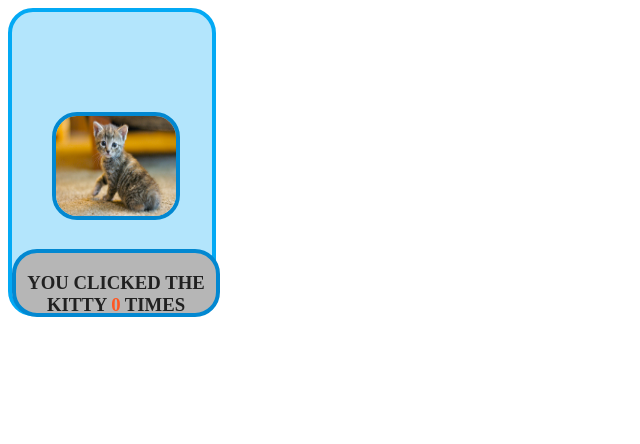
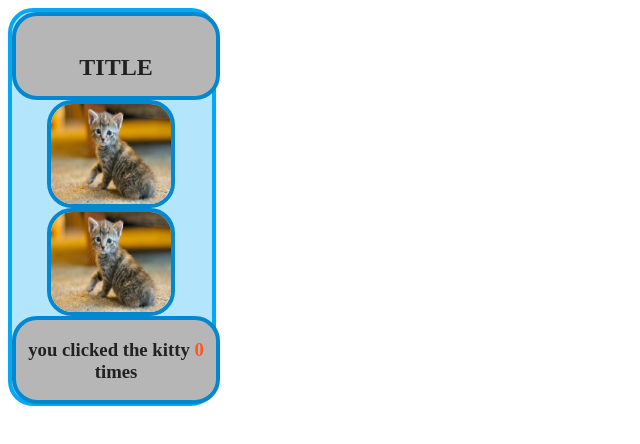
Before and after one commit to DoctaDocta/jsdesignpatterns, a plain HTML site: page index.html in a window 1280 px wide. Shown: the whole page, without its empty margins (0-640 px from the left). Drawn offline with nearby package versions, Linux system fonts and the light colour scheme.

Commit message:
two cats. title. can't .text the title argg

```diff
--- a/catclickerv1.js
+++ b/catclickerv1.js
@@ -1,17 +1,24 @@
 var count = 0;
-var cat_pic = $("#cat_pic");
+/*
 var catpic = $("#catpic");
 var counter = $("#counter");
-var scoreboard = $("#scoreboard");
 var span = $("#span");
 
-//alert(span);
+var cat1 = "Toby";
+var cat2 = "Chance the CATter"*/
+var cat1 = "Toby";
+
+var cat_names = $("#cat_names");
+var cat_pic = $("#cat_pic");
+var scoreboard = $("#scoreboard");
+var title_str = "Meet Toby and Chance the Scrapper!";
 
 
 if (scoreboard) {
 	console.log("scoreboard exists");
 }
-if (catpic){
+
+if (cat_pic){
 	console.log("catpic exists");
 	$(document).ready(function() {
 		$("#cat_pic").on("click", function() {
@@ -20,16 +27,8 @@ if (catpic){
 		});
 	});
 }
-/*
-var scoreKeeper = function() {
-	count++;
-	console.log("catpic clicked to function");
-	scoreboard.html("You have clicked the pussy" + count + "times, now. Stop it.");
-	return count;
-};*/
 
-
-	catpic.click(function(){
-		alert("your message");
-	    $("#scoreboard").text("Hello world!");
-	});
+if (cat_names) {
+	console.log("cat_names exist");
+	$(#cat_names).text(cat1);
+};
--- a/catstyler.css
+++ b/catstyler.css
@@ -1,29 +1,47 @@
 #game-window {
 	background-color: #b3e5fc;
-	height: 300px;
+	height: 390px;
 	width: 200px;
 	border-radius: 25px;
 	border: 4px solid #03a9f4;
 }
 
-#catpic {
+#title {
+	width: 200px;
+	height: 80px;
+	border: 4px solid #0288D1;
+	border-radius: 25px;
+	color: #212121;
+	background-color: #b6b6b6;
+	text-transform: uppercase;
+	text-align:center;
+	white-space: pre-line;
+	word-wrap: break-word;
+	clear: bottom;
+}
+
+#catpic1, #catpic2 {
 	height: 100px;
 	width: 120px;
-	margin-top: 100px;
-	margin-left: 40px;
+	float: left;
+	/*margin-top: 100px;
+
 	margin-right: 40px;
-	margin-bottom: 25px;
+	margin-bottom: 25px;*/
+	margin-left: 35px;
 	border-radius: 25px;
 	border: 4px solid #0288D1;
 }
 
 #counter{
 	width: 200px;
-	height: 60px;
+	height: 80px;
 	border: 4px solid #0288D1;
 	border-radius: 25px;
 	color: #212121;
 	background-color: #b6b6b6;
-	text-transform: uppercase;
+	text-transform: lowercase;
 	text-align:center;
+	clear: left;
+	margin: 0;
 }
--- a/index.html
+++ b/index.html
@@ -8,8 +8,12 @@
 </head>
 <body>
 	<div id="game-window">
+		<div id="title">
+			<h2 id="cat_names">Title</h2>
+		</div>
 		<div id="cat_pic">
-  			<input type="image" id ="catpic" src="catpic.jpg" name="catpic">
+	  	<input type="image" id ="catpic1" src="catpic.jpg" name="catpic1">
+			<input type="image" id ="catpic2" src="catpic.jpg" name="catpic2">
 		</div>
 		<div id="counter">
 			<h3 id="scoreboard">You clicked the kitty <span id ="span" style="color: #ff5722">0</span> times</h3>
```
Lines whose indentation alone changed are shown as unchanged.
